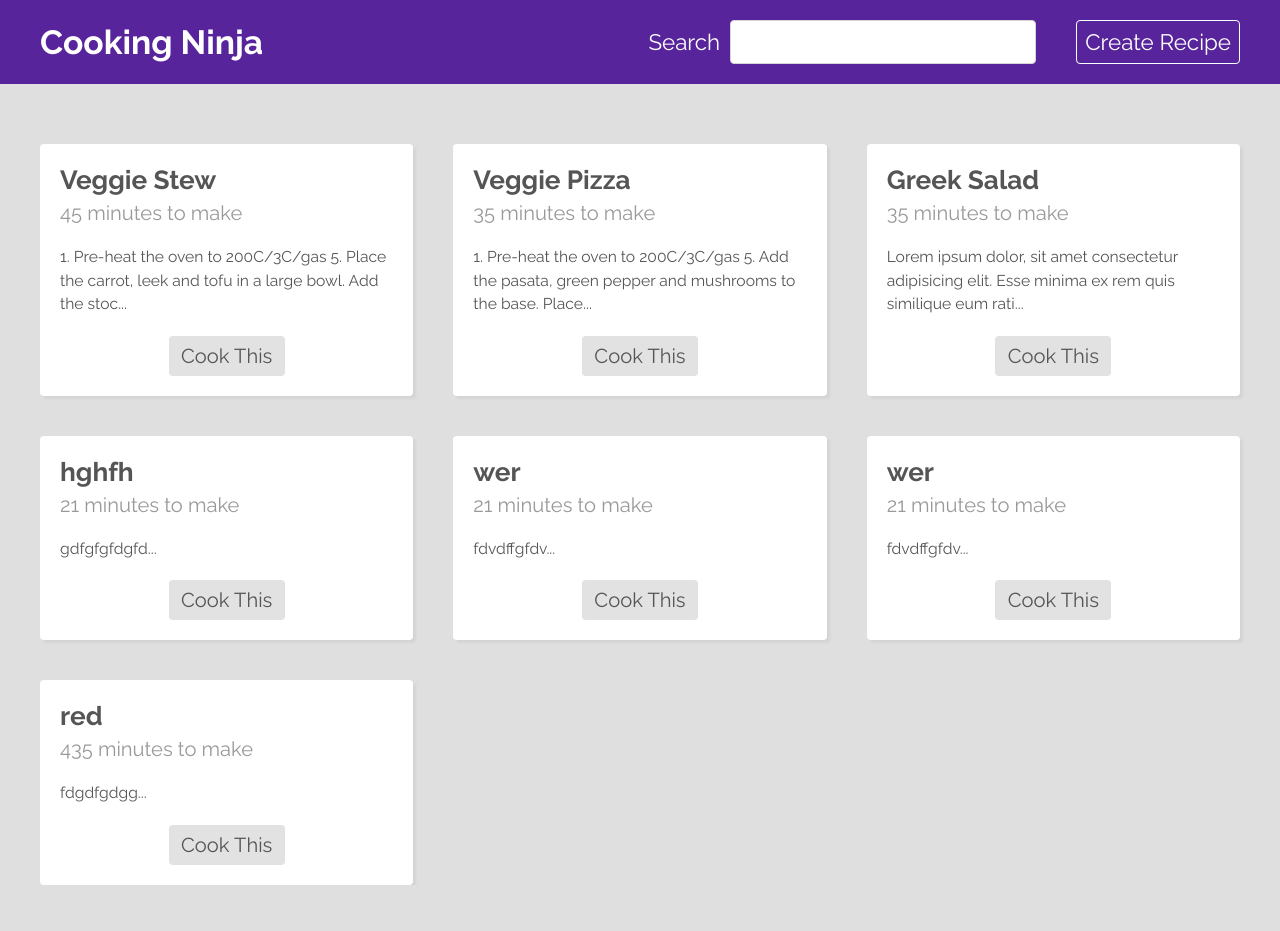
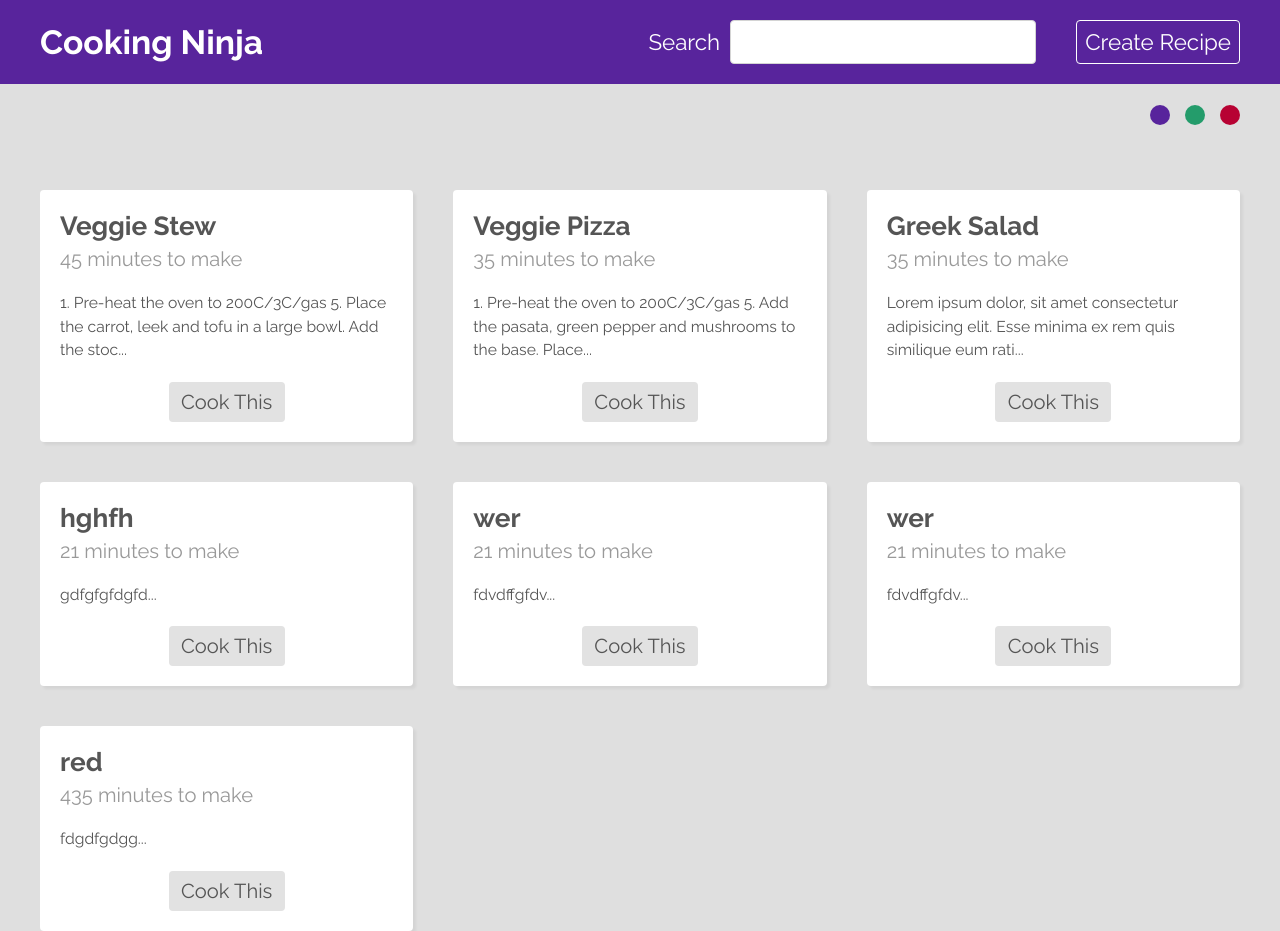
Before and after one commit to KieranWebDev/RecipeDirectory-ReactAndFirebase, a React (Create React App) app: page / in a window 1280 px wide. Before the commit the page ends 885 px from the top, so only its background shows below. Built offline with nearby package versions, Linux system fonts and the light colour scheme; data requests are answered from the project's data file.

Commit message:
added color theme picke to navbar using useReducer

```diff
--- a/src/App.js
+++ b/src/App.js
@@ -10,11 +10,14 @@ import Search from '../src/pages/search/Search';
 
 //components
 import Navbar from './components/navbar/Navbar';
+import ThemeSelector from './components/themeSelector.js/ThemeSelector';
+
 function App() {
   return (
     <div className="App">
       <BrowserRouter>
         <Navbar />
+        <ThemeSelector />
         <Routes>
           <Route exact path="/" element={<Home />} />
           <Route path="/create" element={<Create />} />
--- a/src/components/themeSelector.js/ThemeSelector.js
+++ b/src/components/themeSelector.js/ThemeSelector.js
@@ -1,9 +1,23 @@
 import { useTheme } from '../../hooks/useTheme';
 //styles
-import './themeSelelctor.css';
+import './themeSelector.css';
+
+const themeColors = ['#58249c', '#249c6b', '#b70233'];
 
 export default function ThemeSelector() {
   const { changeColor } = useTheme();
 
-  return <div>ThemeSelector</div>;
+  return (
+    <div className="theme-selector">
+      <div className="theme-buttons">
+        {themeColors.map((color) => (
+          <div
+            key={color}
+            onClick={() => changeColor(color)}
+            style={{ background: color }}
+          />
+        ))}
+      </div>
+    </div>
+  );
 }
--- /dev/null
+++ b/src/components/themeSelector.js/themeSelector.css
@@ -0,0 +1,15 @@
+.theme-selector {
+  display: flex;
+  justify-content: flex-end;
+  align-items: center;
+  max-width: 1200px;
+  margin: 20px auto;
+}
+.theme-buttons div {
+  display: inline-block;
+  width: 20px;
+  height: 20px;
+  cursor: pointer;
+  margin-left: 15px;
+  border-radius: 50%;
+}
```
Also changed, not shown: src/components/themeSelector.js/themeSelelctor.css (deleted).
